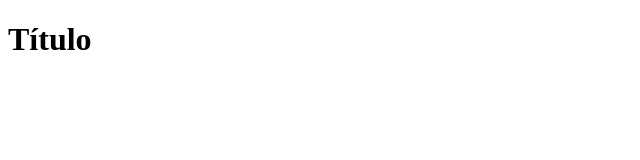
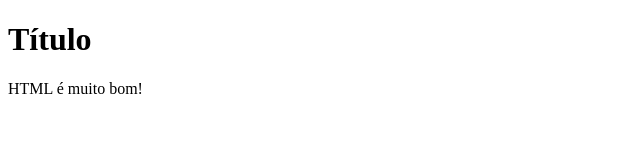
Before and after one commit to Artioros/git_kenzie_aula, a plain HTML site: page index.html in a window 1280 px wide. Shown: the whole page, without its empty margins (0-640 px from the left). Drawn offline with Linux system fonts and the light colour scheme.

Commit message:
Alteração

```diff
--- a/index.html
+++ b/index.html
@@ -4,10 +4,11 @@
     <meta charset="UTF-8">
     <meta http-equiv="X-UA-Compatible" content="IE=edge">
     <meta name="viewport" content="width=device-width, initial-scale=1.0">
-    <title>Projeto Git</title>
+    <title>Teste</title>
 </head>
 <body>
     <h1>Título</h1>
+    <p>HTML é muito bom!</p>
 
 </body>
 </html>
```
